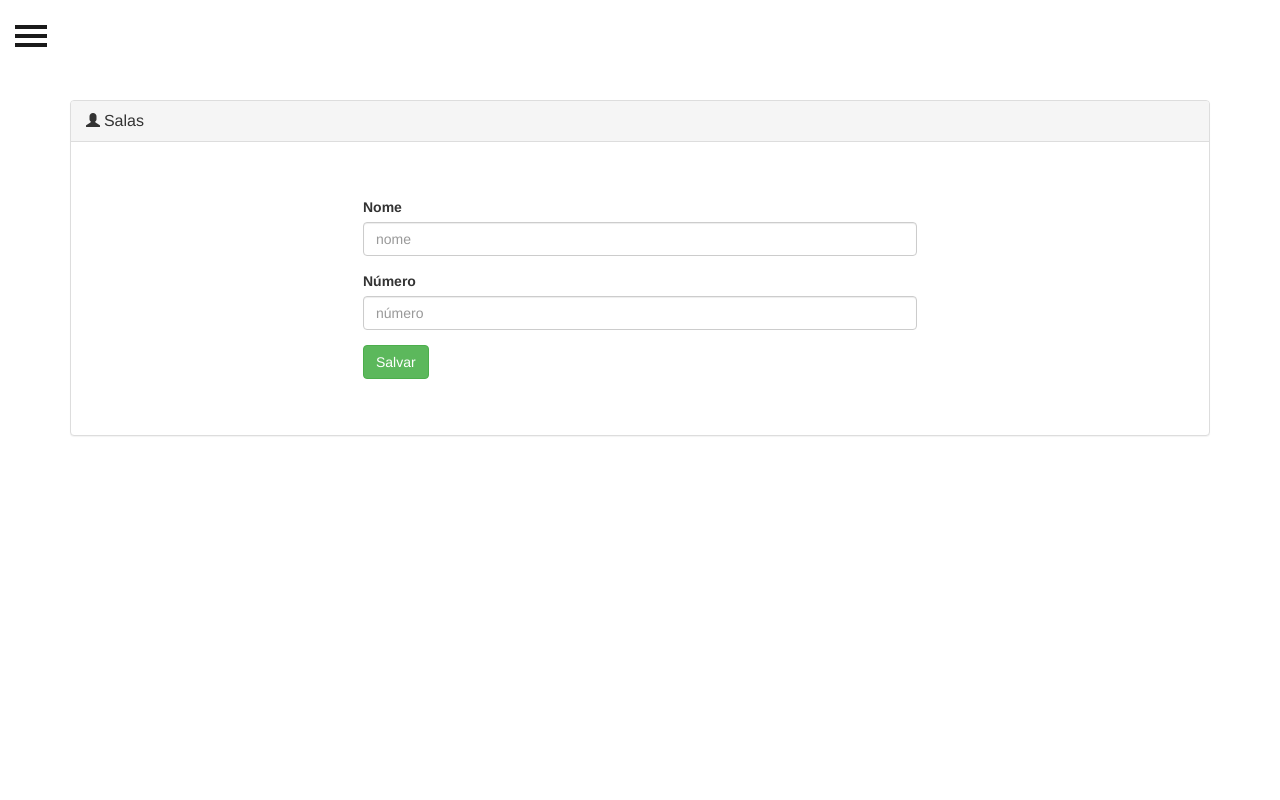
After one commit to rossanorb/reserva_salas, a PHP site: page /views/sala_new.php in a window 1280 px wide. The commit adds this page. Run offline with PHP 8.4, Linux system fonts and the light colour scheme; some libraries are stand-ins or nearby versions.

Commit message:
cadastro de nova sala

```diff
--- /dev/null
+++ b/views/sala_new.php
@@ -0,0 +1,143 @@
+<!DOCTYPE html>
+<html lang="en">
+<head>
+    <meta charset="utf-8">
+    <meta name="robots" content="noindex, nofollow">
+
+    <title>Usuários</title>
+    <meta name="viewport" content="width=device-width, initial-scale=1">
+    <link rel="stylesheet" href="https://maxcdn.bootstrapcdn.com/bootstrap/3.3.7/css/bootstrap.min.css">
+    <link rel="stylesheet" href="asssets/css/salas.css">
+    <script src="https://ajax.googleapis.com/ajax/libs/jquery/3.2.1/jquery.min.js"></script>
+    <script src="https://maxcdn.bootstrapcdn.com/bootstrap/3.3.7/js/bootstrap.min.js"></script>
+
+    <style type="text/css">
+        body { padding-top:30px; }
+        .widget .panel-body { padding:0px; }
+        .widget .list-group { margin-bottom: 0; }
+        .widget .panel-title { display:inline }
+        .widget .label-info { float: right; }
+        .widget li.list-group-item {border-radius: 0;border: 0;border-top: 1px solid #ddd;}
+        .widget li.list-group-item:hover { background-color: rgba(86,61,124,.1); }
+        .widget .mic-info { color: #666666;font-size: 11px; }
+        .widget .action { margin-top:5px; }
+        .widget .comment-text { font-size: 12px; }
+        .widget .btn-block { border-top-left-radius:0px;border-top-right-radius:0px; }
+
+        .form-wrap {
+            width: 50%;
+            padding-top: 5%;
+            padding-bottom: 5%;
+            margin: 0 auto;
+        }
+    </style>
+
+</head>
+<body>
+<div id="wrapper">
+    <div class="overlay"></div>
+
+    <!-- Sidebar -->
+    <nav class="navbar navbar-inverse navbar-fixed-top" id="sidebar-wrapper" role="navigation">
+        <ul class="nav sidebar-nav">
+            <li class="sidebar-brand">
+                <a href="#">
+                    Brand
+                </a>
+            </li>
+            <li>
+                <a href="salas.php">Salas</a>
+            </li>
+            <li>
+                <a href="user.php?action=lista">Usuários</a>
+            </li>
+
+        </ul>
+    </nav>
+    <!-- /#sidebar-wrapper -->
+
+    <!-- Page Content -->
+    <div id="page-content-wrapper">
+        <button type="button" class="hamburger is-closed" data-toggle="offcanvas">
+            <span class="hamb-top"></span>
+            <span class="hamb-middle"></span>
+            <span class="hamb-bottom"></span>
+        </button>
+        <div class="container">
+            <div class="row">
+                <div class="col-lg-12">
+                    <div class="panel panel-default widget">
+                        <div class="panel-heading">
+                            <span class="glyphicon glyphicon-user"></span>
+                            <h3 class="panel-title">Salas</h3>
+                        </div>
+                        <div class="panel-body">
+                            <div class="col-lg-12">
+
+                                <div class="form-wrap">
+
+                                    <form role="form" action="salas.php?action=save" method="post" id="login-form" autocomplete="off">
+
+                                        <div class="form-group">
+                                            <label for="nome">Nome</label>
+                                            <input name="nome" id="nome" class="form-control" placeholder="nome" type="text" value="">
+                                        </div>
+
+                                        <div class="form-group">
+                                            <label for="username">Número</label>
+                                            <input name="numero" id="numero" class="form-control" placeholder="número" type="text" value="">
+                                        </div>
+
+                                        <input id="btn-login" class="btn btn-success" value="Salvar" type="submit">
+                                    </form>
+
+
+                                </div>
+
+
+                            </div>
+
+                        </div>
+                    </div>
+
+                </div>
+
+            </div>
+        </div>
+    </div>
+    <!-- /#page-content-wrapper -->
+
+</div>
+<!-- /#wrapper -->
+<script type="text/javascript">
+    $(document).ready(function () {
+        var trigger = $('.hamburger'),
+            overlay = $('.overlay'),
+            isClosed = false;
+
+        trigger.click(function () {
+            hamburger_cross();
+        });
+
+        function hamburger_cross() {
+
+            if (isClosed == true) {
+                overlay.hide();
+                trigger.removeClass('is-open');
+                trigger.addClass('is-closed');
+                isClosed = false;
+            } else {
+                overlay.show();
+                trigger.removeClass('is-closed');
+                trigger.addClass('is-open');
+                isClosed = true;
+            }
+        }
+
+        $('[data-toggle="offcanvas"]').click(function () {
+            $('#wrapper').toggleClass('toggled');
+        });
+    });
+</script>
+</body>
+</html>
```
Also changed, not shown: model/Salas.php (+33 -0 lines), salas.php (+13 -4 lines), views/salas_list.php (renamed from views/salas.php).
